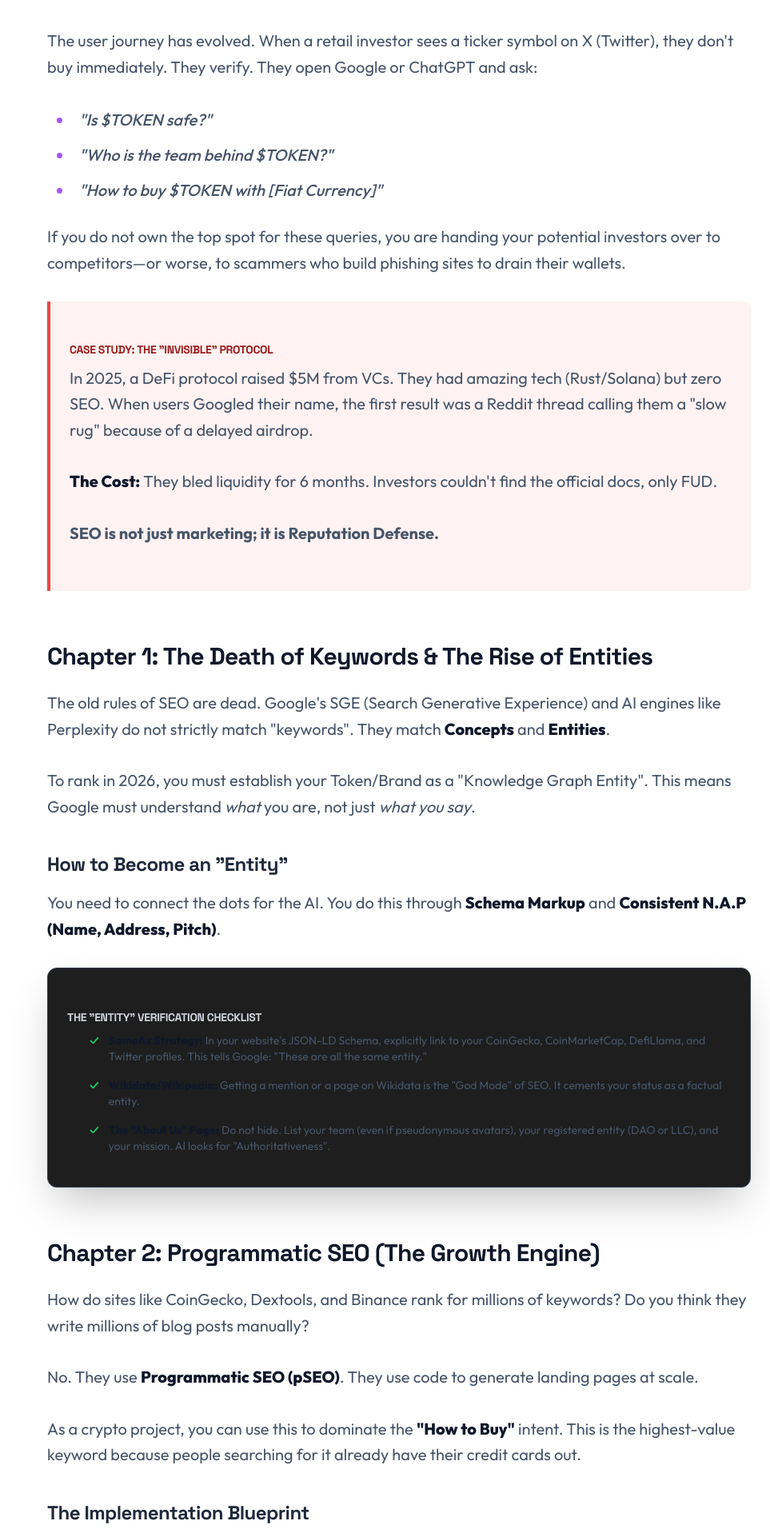
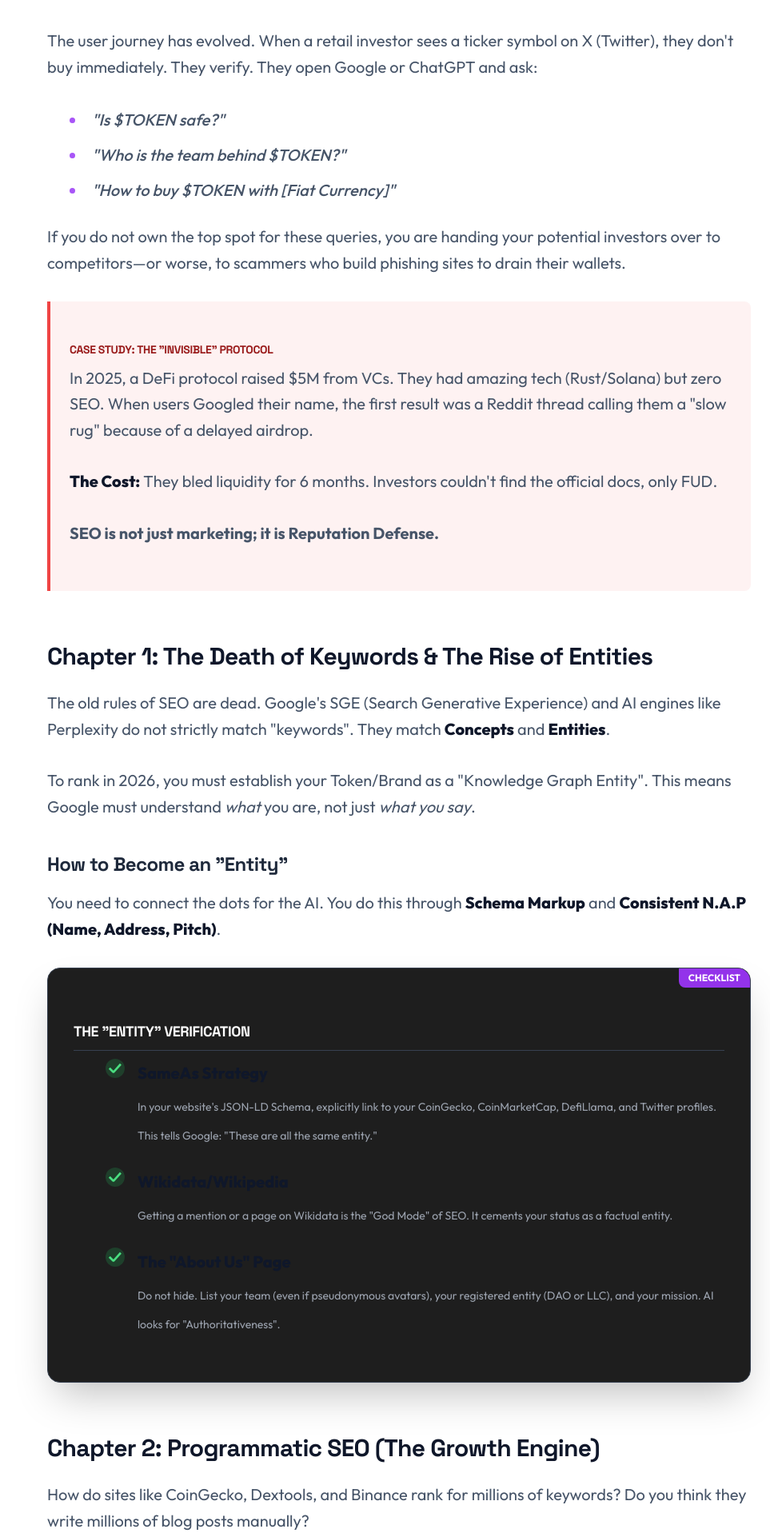
Before and after one commit to cryptowebbuild/CryptoWebBuild-, a React (Vite) app: page /blog/crypto-seo-guide in a window 1280 px wide. Shown: the part 2403-4320 px from the top of the page at 80% size, without its empty margins (317-1280 px from the left). Built offline with nearby package versions, Linux system fonts and the light colour scheme.

Commit message:
Update CryptoSEO.tsx

```diff
--- a/pages/blog/CryptoSEO.tsx
+++ b/pages/blog/CryptoSEO.tsx
@@ -50,7 +50,7 @@ const CryptoSEO: React.FC = () => {
       <p>
         The user journey has evolved. When a retail investor sees a ticker symbol on X (Twitter), they don't buy immediately. They verify. They open Google or ChatGPT and ask:
       </p>
-      <ul className="list-disc pl-6 space-y-2 text-gray-700 dark:text-gray-300 font-medium">
+      <ul className="list-disc pl-6 space-y-2 text-gray-700 dark:text-gray-300 font-medium ml-4">
         <li><em>"Is $TOKEN safe?"</em></li>
         <li><em>"Who is the team behind $TOKEN?"</em></li>
         <li><em>"How to buy $TOKEN with [Fiat Currency]"</em></li>
@@ -87,25 +87,29 @@ const CryptoSEO: React.FC = () => {
         You need to connect the dots for the AI. You do this through <strong>Schema Markup</strong> and <strong>Consistent N.A.P (Name, Address, Pitch)</strong>.
       </p>
 
-      <div className="bg-[#1e1e1e] p-6 rounded-xl border border-gray-700 shadow-2xl my-6">
-        <h4 className="text-gray-300 font-mono mb-4 text-sm uppercase tracking-wider">The "Entity" Verification Checklist</h4>
-        <ul className="space-y-4 text-gray-400 text-sm">
-            <li className="flex items-start gap-3">
-                <span className="text-green-500 font-bold">✓</span>
+      <div className="bg-[#1e1e1e] p-8 rounded-2xl border border-gray-700 shadow-2xl my-8 relative overflow-hidden">
+        <div className="absolute top-0 right-0 bg-purple-600 text-white text-xs font-bold px-3 py-1 rounded-bl-lg">CHECKLIST</div>
+        <h4 className="text-white font-mono mb-6 text-lg tracking-wider border-b border-gray-700 pb-2">THE "ENTITY" VERIFICATION</h4>
+        <ul className="space-y-6">
+            <li className="flex items-start gap-4">
+                <span className="flex-shrink-0 flex items-center justify-center w-6 h-6 rounded-full bg-green-500/20 text-green-400 font-bold">✓</span>
                 <div>
-                    <strong className="text-gray-900 dark:text-white">SameAs Strategy:</strong> In your website's JSON-LD Schema, explicitly link to your CoinGecko, CoinMarketCap, DefiLlama, and Twitter profiles. This tells Google: "These are all the same entity."
+                    <strong className="text-white block mb-1">SameAs Strategy</strong>
+                    <span className="text-gray-400 text-sm">In your website's JSON-LD Schema, explicitly link to your CoinGecko, CoinMarketCap, DefiLlama, and Twitter profiles. This tells Google: "These are all the same entity."</span>
                 </div>
             </li>
-            <li className="flex items-start gap-3">
-                <span className="text-green-500 font-bold">✓</span>
+            <li className="flex items-start gap-4">
+                <span className="flex-shrink-0 flex items-center justify-center w-6 h-6 rounded-full bg-green-500/20 text-green-400 font-bold">✓</span>
                 <div>
-                    <strong className="text-gray-900 dark:text-white">Wikidata/Wikipedia:</strong> Getting a mention or a page on Wikidata is the "God Mode" of SEO. It cements your status as a factual entity.
+                    <strong className="text-white block mb-1">Wikidata/Wikipedia</strong>
+                    <span className="text-gray-400 text-sm">Getting a mention or a page on Wikidata is the "God Mode" of SEO. It cements your status as a factual entity.</span>
                 </div>
             </li>
-            <li className="flex items-start gap-3">
-                <span className="text-green-500 font-bold">✓</span>
+            <li className="flex items-start gap-4">
+                <span className="flex-shrink-0 flex items-center justify-center w-6 h-6 rounded-full bg-green-500/20 text-green-400 font-bold">✓</span>
                 <div>
-                    <strong className="text-gray-900 dark:text-white">The "About Us" Page:</strong> Do not hide. List your team (even if pseudonymous avatars), your registered entity (DAO or LLC), and your mission. AI looks for "Authoritativeness".
+                    <strong className="text-white block mb-1">The "About Us" Page</strong>
+                    <span className="text-gray-400 text-sm">Do not hide. List your team (even if pseudonymous avatars), your registered entity (DAO or LLC), and your mission. AI looks for "Authoritativeness".</span>
                 </div>
             </li>
         </ul>
@@ -127,16 +131,16 @@ const CryptoSEO: React.FC = () => {
       <p>
         Instead of writing one generic "How to Buy" guide, we generate 500+ specific pages targeting every possible payment method and currency.
       </p>
-      <ul className="list-disc pl-6 space-y-2 text-gray-700 dark:text-gray-300 mb-6">
+      <ul className="list-disc pl-6 space-y-2 text-gray-700 dark:text-gray-300 mb-6 ml-4">
         <li><em>"How to buy $TOKEN with USD"</em></li>
         <li><em>"How to buy $TOKEN with EUR"</em></li>
         <li><em>"How to buy $TOKEN with Apple Pay"</em></li>
         <li><em>"How to buy $TOKEN in Nigeria"</em></li>
       </ul>
 
-      <div className="bg-[#1e1e1e] p-6 rounded-xl overflow-x-auto my-8 border border-gray-700 relative">
-        <div className="absolute top-0 right-0 bg-blue-600 text-white text-xs px-2 py-1 rounded-bl">Next.js / React Strategy</div>
-        <pre className="text-sm font-mono text-gray-300 leading-relaxed">
+      <div className="bg-[#0f172a] p-6 rounded-xl overflow-x-auto my-8 border border-gray-700 relative shadow-lg">
+        <div className="absolute top-0 right-0 bg-blue-600 text-white text-xs px-3 py-1 rounded-bl-lg font-bold">Next.js / React Strategy</div>
+        <pre className="text-sm font-mono text-gray-300 leading-relaxed overflow-x-auto custom-scrollbar">
 {`// 1. Define your data source (or fetch from API)
 const paymentMethods = [
   { slug: 'usd', name: 'US Dollar', type: 'Fiat' },
@@ -194,30 +198,29 @@ export default function HowToBuy({ params }) {
       </ProTip>
 
       <h3 className="text-2xl font-bold mt-8 mb-4 text-gray-800 dark:text-gray-100">The "Anti-Lag" Tech Stack</h3>
-      <div className="overflow-x-auto my-6">
-        <table className="w-full text-left border-collapse bg-white dark:bg-[#111] rounded-lg shadow-sm">
+      <div className="overflow-x-auto my-6 rounded-lg border border-gray-200 dark:border-gray-700">
+        <table className="w-full text-left border-collapse bg-white dark:bg-[#111]">
           <thead>
-            <tr className="bg-gray-100 dark:bg-white/5 border-b border-gray-200 dark:border-gray-800">
-              <th className="py-4 px-6 font-bold text-gray-900 dark:text-white">The Problem</th>
-              <th className="py-4 px-6 font-bold text-gray-900 dark:text-white">The Technical Fix</th>
+            <tr className="bg-gray-100 dark:bg-white/5 border-b border-gray-200 dark:border-gray-700">
+              <th className="py-4 px-6 font-bold text-gray-900 dark:text-white uppercase text-sm tracking-wider">The Problem</th>
+              <th className="py-4 px-6 font-bold text-gray-900 dark:text-white uppercase text-sm tracking-wider">The Technical Fix</th>
             </tr>
           </thead>
           <tbody>
             <tr className="border-b border-gray-100 dark:border-gray-800">
-              <td className="py-4 px-6 font-medium text-red-500">Heavy 3D Models (Spline)</td>
+              <td className="py-4 px-6 font-bold text-red-500">Heavy 3D Models (Spline)</td>
               <td className="py-4 px-6 text-gray-600 dark:text-gray-300">
                 Never load 3D on the main thread. Use `React.lazy()` to load the 3D canvas <em>after</em> the main text is visible.
               </td>
             </tr>
             <tr className="border-b border-gray-100 dark:border-gray-800">
-              <td className="py-4 px-6 font-medium text-red-500">Unoptimized Images</td>
+              <td className="py-4 px-6 font-bold text-red-500">Unoptimized Images</td>
               <td className="py-4 px-6 text-gray-600 dark:text-gray-300">
-                {/* Fixed Image Tag Error */}
                 Do not use standard <code>&lt;img&gt;</code> tags. Use <strong>WebP</strong> format and lazy loading.
               </td>
             </tr>
             <tr className="border-b border-gray-100 dark:border-gray-800">
-              <td className="py-4 px-6 font-medium text-red-500">Client-Side Bloat</td>
+              <td className="py-4 px-6 font-bold text-red-500">Client-Side Bloat</td>
               <td className="py-4 px-6 text-gray-600 dark:text-gray-300">
                 Switch to <Link to="/blog/static-vs-dynamic-website" className="text-purple-600 font-bold hover:underline">Static Generation (SSG)</Link>. Pre-render HTML on the server/build time.
               </td>
@@ -235,9 +238,9 @@ export default function HowToBuy({ params }) {
         Most crypto sites have zero schema. You can gain a massive advantage by implementing the `FinancialProduct` or `Currency` schema. This allows Google to show your <strong>Price</strong>, <strong>Ticker</strong>, and <strong>Contract Address</strong> directly in the search results (Rich Snippets).
       </p>
 
-      <div className="bg-[#1e1e1e] p-6 rounded-xl overflow-x-auto my-8 border border-gray-700 relative">
-        <div className="absolute top-0 right-0 bg-yellow-600 text-white text-xs px-2 py-1 rounded-bl">JSON-LD Template</div>
-        <pre className="text-sm font-mono text-gray-300 leading-relaxed">
+      <div className="bg-[#0f172a] p-6 rounded-xl overflow-x-auto my-8 border border-gray-700 relative shadow-lg">
+        <div className="absolute top-0 right-0 bg-yellow-600 text-white text-xs px-3 py-1 rounded-bl-lg font-bold">JSON-LD Template</div>
+        <pre className="text-sm font-mono text-gray-300 leading-relaxed overflow-x-auto custom-scrollbar">
 {`<script type="application/ld+json">
 {
   "@context": "https://schema.org",
@@ -266,31 +269,6 @@ export default function HowToBuy({ params }) {
       <p>
         <strong>The Impact:</strong> Rich snippets increase Click-Through Rate (CTR) by up to 30%. It makes your result look "Official" and trustworthy compared to the plain text results of your competitors.
       </p>
-
-      {/* --- CHAPTER 5: OFF-PAGE STRATEGY --- */}
-      <h2 className="text-3xl font-bold mt-16 mb-8 text-gray-900 dark:text-white">Chapter 5: Off-Page SEO (Backlinks are Dead?)</h2>
-      <p>
-        In 2021, you could buy 1,000 spam backlinks on Fiverr and rank. In 2026, Google's "SpamBrain" AI will detect this immediately and de-index your site entirely.
-      </p>
-      <p>
-        <strong>Do NOT buy cheap backlinks.</strong> It is poison for your domain.
-      </p>
-
-      <h3 className="text-2xl font-bold mt-8 mb-4 text-gray-800 dark:text-gray-100">The "Digital PR" Strategy</h3>
-      <p>
-        Instead of spam, focus on <strong>Digital PR</strong>. You want high-authority news sites (CoinDesk, Cointelegraph, Bloomberg, Yahoo Finance) to link to you because you have actual news.
-      </p>
-      <ul className="list-disc pl-6 space-y-4 text-gray-700 dark:text-gray-300 mt-4">
-        <li>
-            <strong>Data Studies:</strong> Publish a report on "Solana Transaction Speeds" or "DeFi Hacks in 2025". Journalists love data. If you provide the chart, they will link to you as the source.
-        </li>
-        <li>
-            <strong>Free Tools:</strong> Build a free tool (e.g., "Impermanent Loss Calculator" or "Gas Fee Tracker") hosted on your domain. People will link to it naturally because it provides utility.
-        </li>
-        <li>
-            <strong>Ecosystem Partnerships:</strong> When you partner with another protocol, ensure they write a blog post announcing it with a "dofollow" link to your site.
-        </li>
-      </ul>
 
       <HireUsCTA />
 
```
